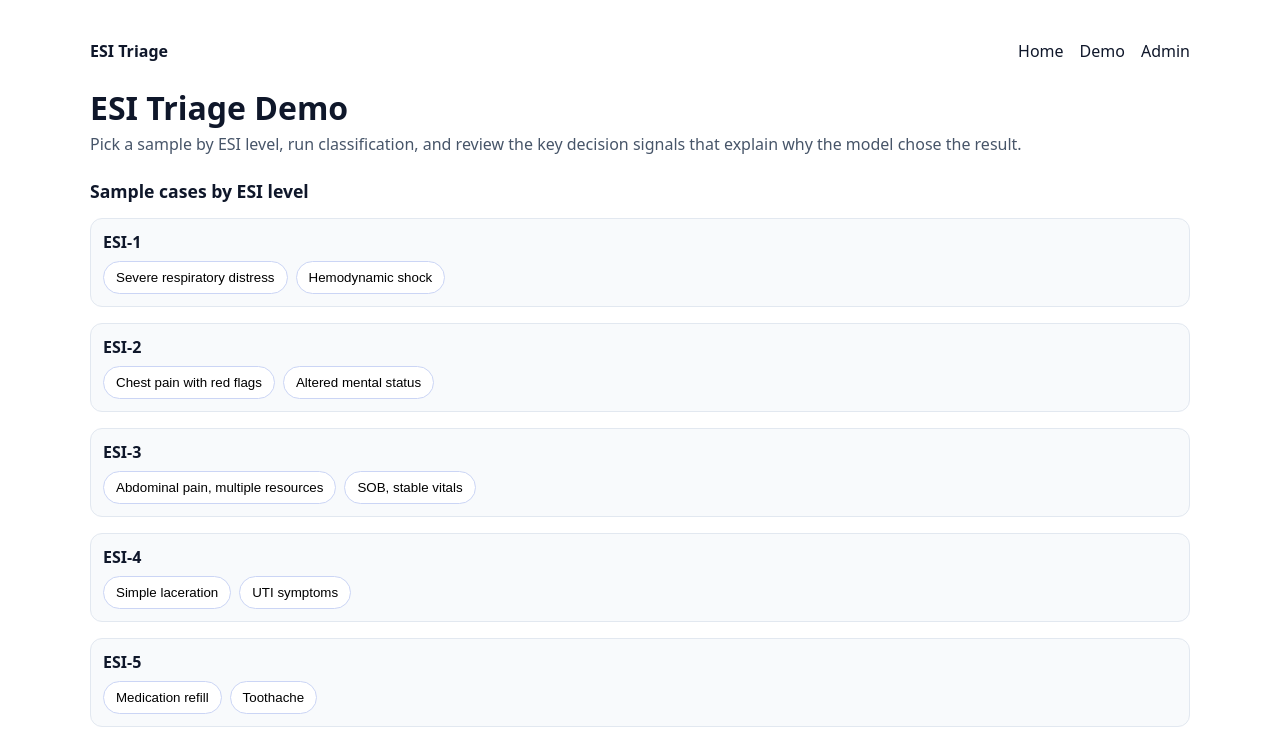
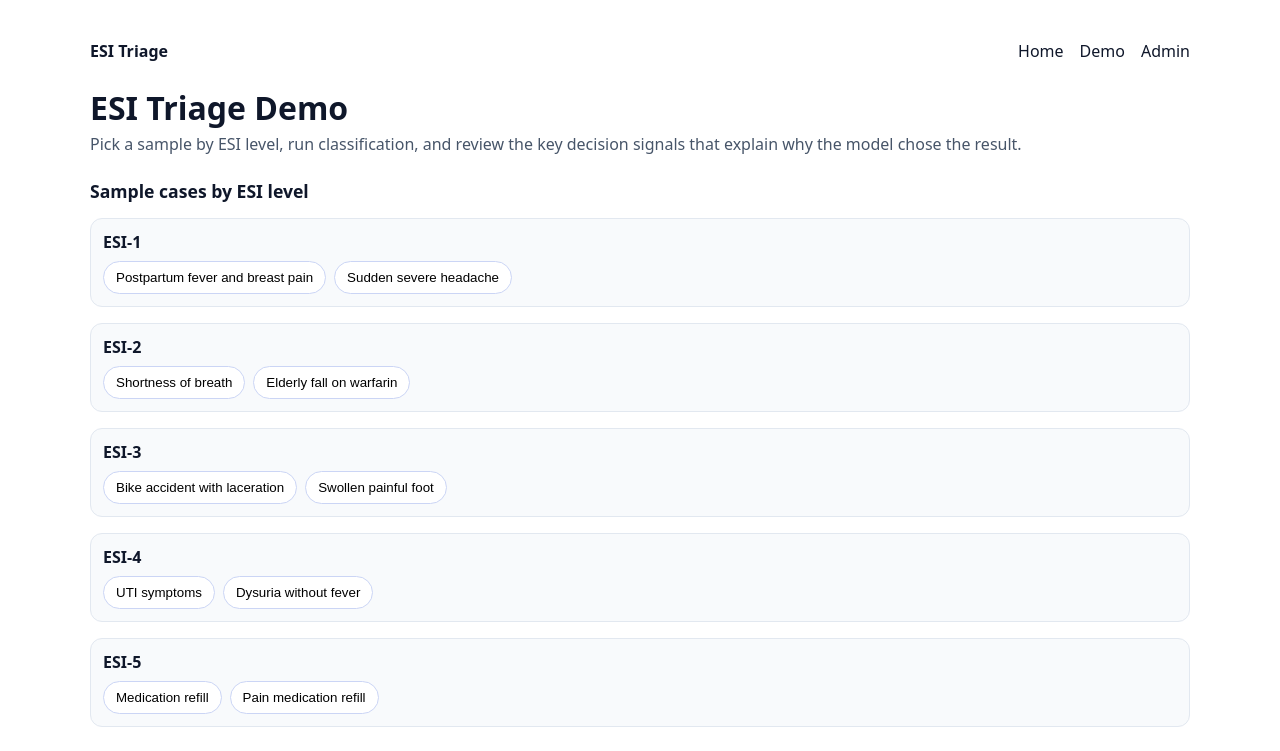
Before and after one commit to zhiruiluo/esi_triage_mvp, a Next.js app in the folder nextjs-app/: page /demo in a window 1280 px wide. Shown: the top 751 px of the page. Built offline with nearby package versions, Linux system fonts and the light colour scheme.

Commit message:
Add per-layer cost breakdown

```diff
--- a/nextjs-app/pages/demo.tsx
+++ b/nextjs-app/pages/demo.tsx
@@ -11,73 +11,73 @@ type SampleCase = {
 
 const SAMPLE_CASES: SampleCase[] = [
   {
-    id: "esi1-airway",
+    id: "esi1-mastitis",
     esi: 1,
-    title: "Severe respiratory distress",
-    text: "70-year-old with severe shortness of breath, cyanosis, SpO2 82%, RR 34. Using accessory muscles.",
-    expectedDecision: "ESI-1: immediate life-saving intervention likely needed.",
+    title: "Postpartum fever and breast pain",
+    text: "“My right breast is so sore, my nipples are cracked, and now I have a fever. Do you think I will have to stop nursing my baby?” asks a tearful postpartum patient.",
+    expectedDecision: "ESI-1: immediate life-saving intervention required.",
   },
   {
-    id: "esi1-shock",
+    id: "esi1-sah",
     esi: 1,
-    title: "Hemodynamic shock",
-    text: "46-year-old with massive GI bleed, SBP 78, HR 132, altered mental status.",
-    expectedDecision: "ESI-1: shock/unstable vitals.",
+    title: "Sudden severe headache",
+    text: "26-year-old female is transported by EMS to the ED because she experienced the sudden onset of a severe headache that began after she moved.",
+    expectedDecision: "ESI-1: immediate life-saving intervention required.",
   },
   {
-    id: "esi2-chest",
+    id: "esi2-sob",
     esi: 2,
-    title: "Chest pain with red flags",
-    text: "58-year-old with crushing chest pain radiating to left arm, diaphoretic. BP 160/95, HR 98.",
-    expectedDecision: "ESI-2: high-risk chest pain.",
+    title: "Shortness of breath",
+    text: "A 32-year-old female presents to the emergency department complaining of shortness of breath for several hours. No past medical history, +smoker.",
+    expectedDecision: "ESI-2: high risk.",
   },
   {
-    id: "esi2-ams",
+    id: "esi2-warfarin-fall",
     esi: 2,
-    title: "Altered mental status",
-    text: "32-year-old found confused and disoriented, vomiting, family reports sudden onset.",
-    expectedDecision: "ESI-2: altered mental status.",
+    title: "Elderly fall on warfarin",
+    text: "EMS arrives with an 87-year-old male who fell and hit his head. He is awake, alert, and oriented and remembers the fall. He has a past medical history of atrial fibrillation and takes warfarin.",
+    expectedDecision: "ESI-2: high risk due to anticoagulation.",
   },
   {
-    id: "esi3-abd",
+    id: "esi3-bike-accident",
     esi: 3,
-    title: "Abdominal pain, multiple resources",
-    text: "25-year-old with severe abdominal pain, fever 101.8F. Needs labs and CT abdomen.",
-    expectedDecision: "ESI-3: stable but 2+ resources.",
+    title: "Bike accident with laceration",
+    text: "A 41-year-old male involved in a bicycle accident walks into the emergency department with his right arm in a sling. He fell off his bike and landed on his right arm. He has pain in the wrist and a 2-centimeter laceration on his left elbow.",
+    expectedDecision: "ESI-3: two or more resources.",
   },
   {
-    id: "esi3-sob",
+    id: "esi3-foot-infection",
     esi: 3,
-    title: "SOB, stable vitals",
-    text: "40-year-old with shortness of breath, SpO2 94%, RR 22, CXR and labs ordered.",
-    expectedDecision: "ESI-3: stable, multiple resources.",
-  },
-  {
-    id: "esi4-lac",
-    esi: 4,
-    title: "Simple laceration",
-    text: "29-year-old with 2 cm finger laceration, bleeding controlled, vitals normal. Needs sutures.",
-    expectedDecision: "ESI-4: one resource.",
+    title: "Swollen painful foot",
+    text: "A 60-year-old man requests to see a doctor because his right foot hurts. The great toe and foot skin are red, warm, swollen, and tender.",
+    expectedDecision: "ESI-3: two or more resources.",
   },
   {
     id: "esi4-uti",
     esi: 4,
     title: "UTI symptoms",
-    text: "52-year-old with dysuria and frequency, no fever, vitals normal. Needs urinalysis.",
+    text: "A 52-year-old female requests to see a doctor for a possible urinary tract infection (UTI). She is complaining of dysuria and frequency.",
     expectedDecision: "ESI-4: one resource.",
   },
   {
-    id: "esi5-rx",
+    id: "esi4-dysuria",
+    esi: 4,
+    title: "Dysuria without fever",
+    text: "“It hurts so much when I urinate,” reports an otherwise healthy 25-year-old. She denies fever, chills, abdominal pain, or vaginal discharge.",
+    expectedDecision: "ESI-4: one resource.",
+  },
+  {
+    id: "esi5-refill",
     esi: 5,
     title: "Medication refill",
-    text: "56-year-old requests blood pressure medication refill, no acute complaints, vitals normal.",
+    text: "“I ran out of my blood pressure medicine, and my doctor is on vacation. Can someone here write me a prescription?” requests a 56-year-old male with a history of HTN. Vital signs: BP 128/84, HR 76, RR 16, T 97˚F.",
     expectedDecision: "ESI-5: no resources.",
   },
   {
-    id: "esi5-tooth",
+    id: "esi5-pain-refill",
     esi: 5,
-    title: "Toothache",
-    text: "40-year-old with toothache, no fever or swelling, just wants pain control.",
+    title: "Pain medication refill",
+    text: "“I just need another prescription for pain medication. I was here 10 days ago and ran out,” a 27-year-old male tells you. “I hurt my back at work.”",
     expectedDecision: "ESI-5: no resources.",
   },
 ];
@@ -357,6 +357,30 @@ export default function DemoPage() {
             }}
           >
             <div style={{ background: "#f8fafc", borderRadius: 12, padding: "0.75rem" }}>
+              <strong>Cost breakdown</strong>
+              <div style={{ color: "#475569", display: "grid", gap: "0.35rem" }}>
+                <div>
+                  Red-flag layer: ${Number(result.intermediate?.red_flags?.cost_usd || 0).toFixed(4)}
+                </div>
+                <div>
+                  Vitals layer: ${Number(result.intermediate?.vitals?.cost_usd || 0).toFixed(4)}
+                </div>
+                <div>
+                  Resources layer: ${Number(result.intermediate?.resources?.cost_usd || 0).toFixed(4)}
+                </div>
+                <div>
+                  Handbook layer: ${Number(result.intermediate?.handbook_verification?.cost_usd || 0).toFixed(4)}
+                </div>
+                <div>
+                  Final decision: ${Number(result.intermediate?.final_decision?.cost_usd || 0).toFixed(4)}
+                </div>
+                <div style={{ marginTop: "0.25rem", color: "#0f172a" }}>
+                  Total: ${Number(result.cost?.estimated_cost_usd || 0).toFixed(4)}
+                </div>
+              </div>
+            </div>
+
+            <div style={{ background: "#f8fafc", borderRadius: 12, padding: "0.75rem" }}>
               <strong>Red flags</strong>
               <p style={{ margin: "0.25rem 0" }}>
                 {result.intermediate?.has_red_flags ? "Detected" : "None"}
```
